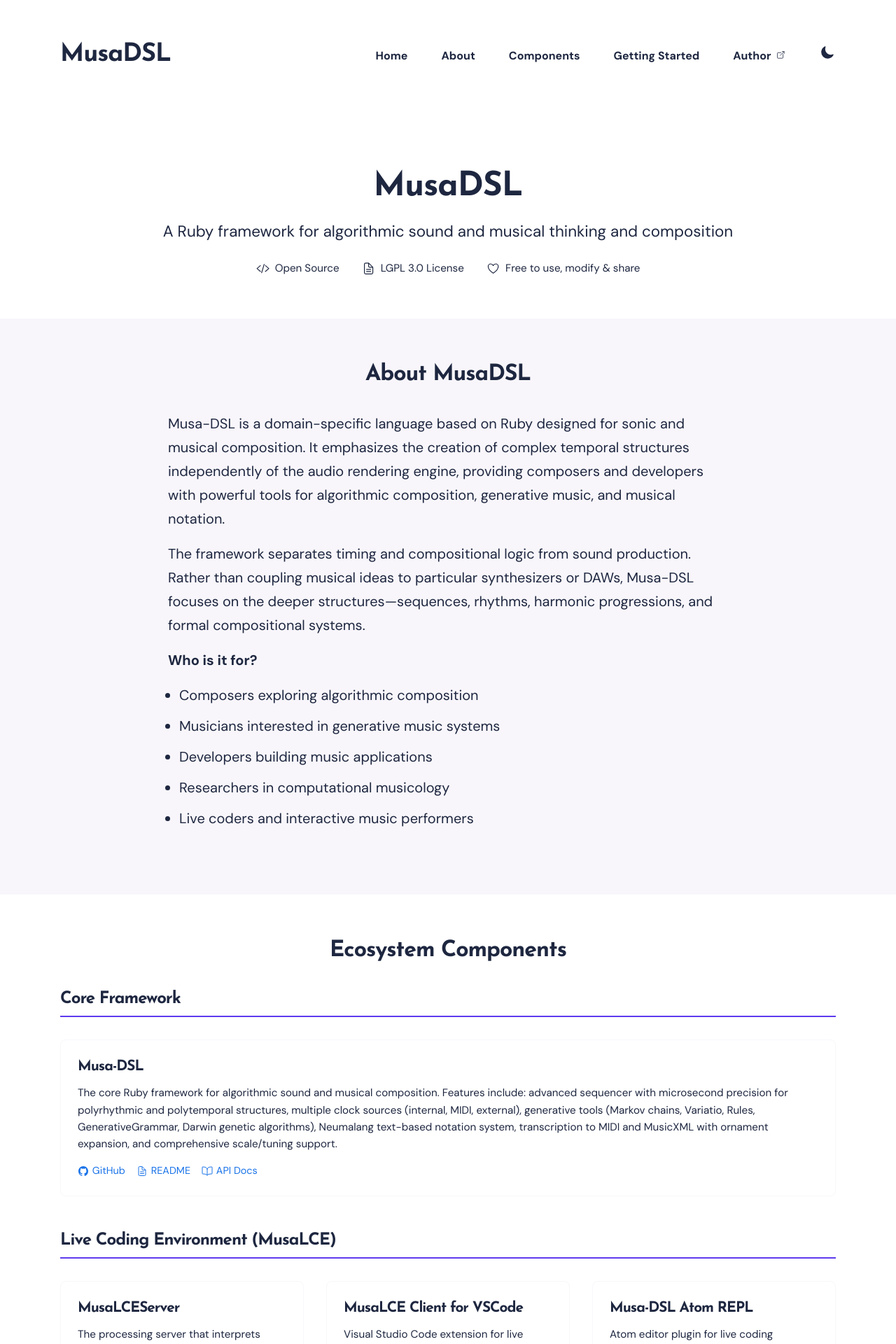
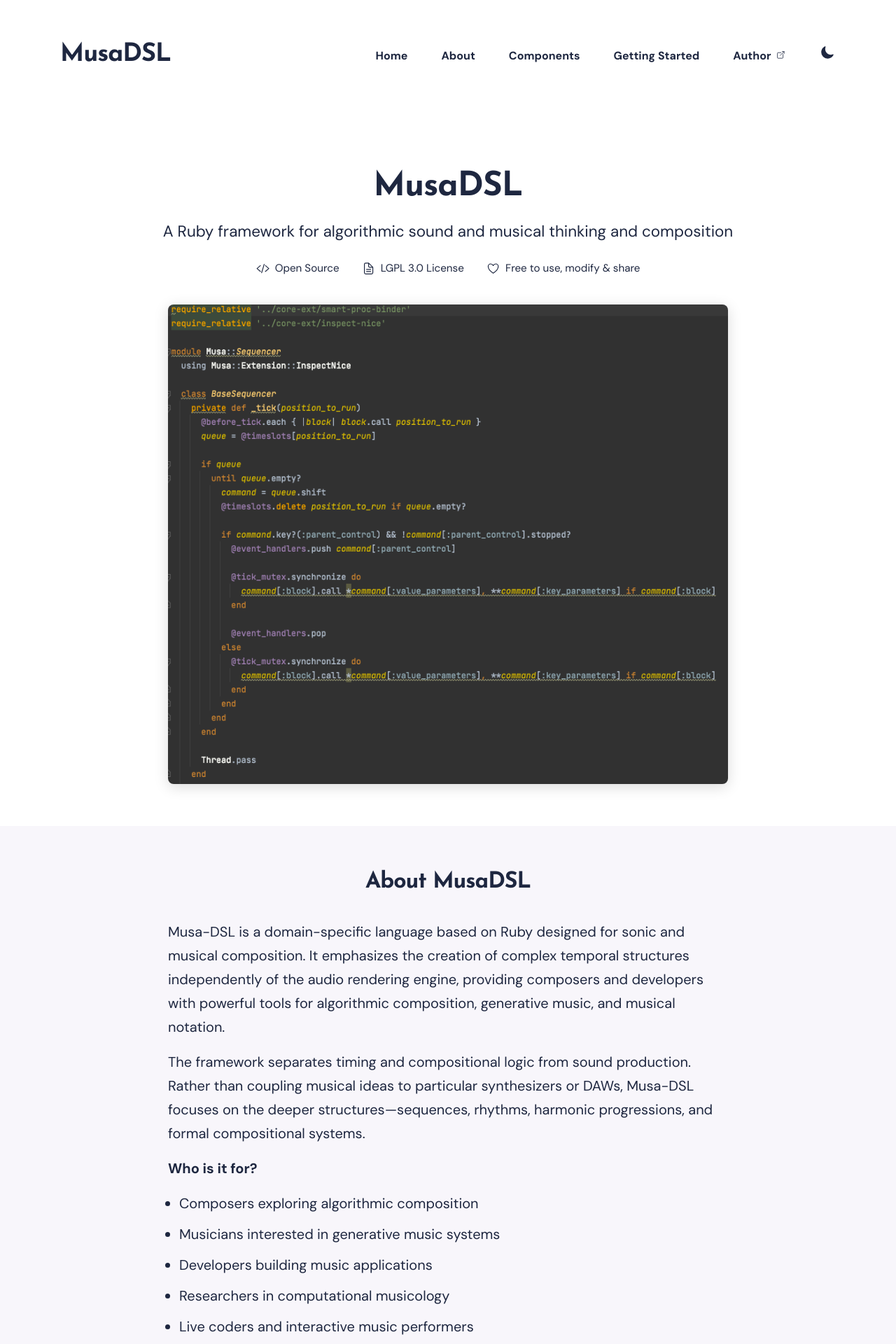
Before and after one commit to javier-sy/musadsl-website, a Jekyll site: the page built from index.html, in a window 1280 px wide. Shown: the top 1920 px of the page at 70% size. Built offline with Jekyll 4.4.1, drawn with Linux system fonts in a browser that asks for light colours; comment, search, counter and statistics services are not loaded.

Commit message:
Add hero image to homepage and style adjustments for improved presentation

```diff
--- a/_includes/main.scss
+++ b/_includes/main.scss
@@ -85,6 +85,22 @@
       }
     }
   }
+
+  .hero__image {
+    margin-top: 2.5rem;
+    max-width: 800px;
+    margin-left: auto;
+    margin-right: auto;
+    border-radius: 8px;
+    overflow: hidden;
+    box-shadow: 0 4px 20px rgba(0, 0, 0, 0.15);
+
+    img {
+      width: 100%;
+      height: auto;
+      display: block;
+    }
+  }
 }
 
 /* Content Sections */
@@ -133,6 +149,22 @@
   &:hover {
     transform: translateY(-2px);
     box-shadow: 0 4px 12px rgba(0, 0, 0, 0.1);
+  }
+
+  &--featured {
+    grid-column: 1 / -1;
+  }
+
+  .component__image {
+    margin-bottom: 1.25rem;
+    border-radius: 6px;
+    overflow: hidden;
+
+    img {
+      width: 100%;
+      height: auto;
+      display: block;
+    }
   }
 
   .component__title {
--- a/index.html
+++ b/index.html
@@ -22,6 +22,9 @@ description: MusaDSL is an open source Ruby framework for algorithmic sound and
         <ion-icon name="heart-outline"></ion-icon>
         <span>Free to use, modify & share</span>
       </div>
+    </div>
+    <div class="hero__image">
+      <img src="/images/musa-dsl.png" alt="Musa-DSL code example">
     </div>
   </div>
 </section>
```
